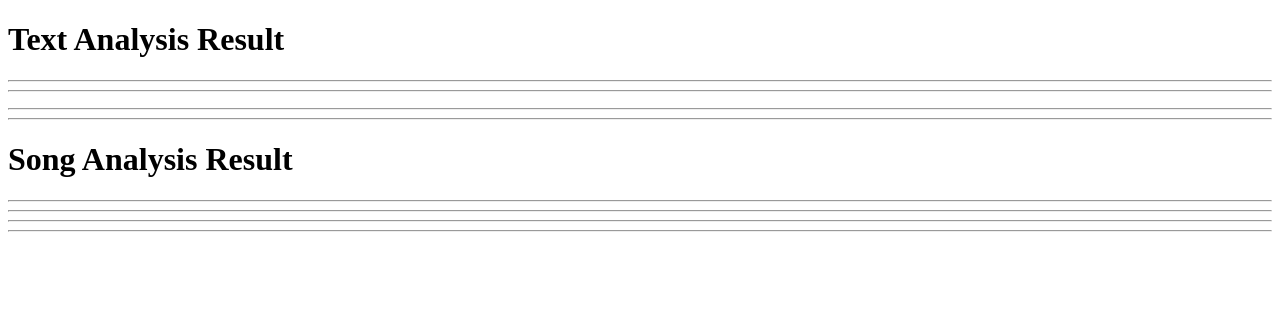
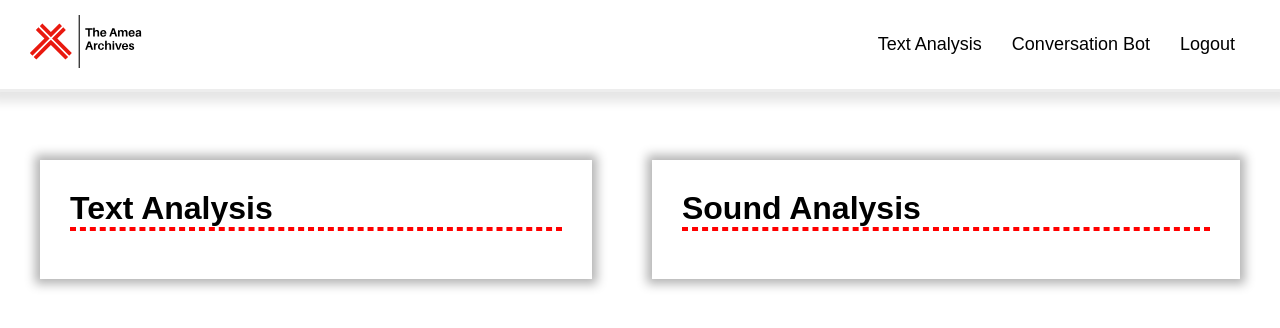
Before and after one commit to TheAmeaArchives/Great_Sage, a Django app: page /result/ in a window 1280 px wide. Shown: the top 328 px of the page. Run offline with Django 5.2, Linux system fonts and the light colour scheme.

Commit message:
Full app completed

```diff
--- a/GreatSage/GreatSage/settings.py
+++ b/GreatSage/GreatSage/settings.py
@@ -119,7 +119,7 @@ USE_TZ = True
 # https://docs.djangoproject.com/en/5.1/howto/static-files/
 
 STATIC_URL = 'static/'
-
+STATICFILES_DIRS = [BASE_DIR / 'static']
 MEDIA_URL = '/media/'
 MEDIA_ROOT = os.path.join(BASE_DIR, 'media')
 
--- a/GreatSage/personality_analysis/static/personality_analysis/css/result.css
+++ b/GreatSage/personality_analysis/static/personality_analysis/css/result.css
@@ -0,0 +1,30 @@
+.container{
+    display: flex;
+    flex-direction: row;
+    margin-top: 20vh;
+    margin-left: 5vh;
+    margin-right: 5vh;
+    margin-bottom: 100px;
+    justify-content: center;
+    align-content: center;
+}
+
+.text{
+    box-shadow: 0px 0px 10px 5px rgba(0, 0, 0, 0.3);
+    flex-grow: 1;
+    padding: 30px;
+}
+
+.sound{
+    box-shadow: 0px 0px 10px 5px rgba(0, 0, 0, 0.3);
+    flex-grow: 1;
+    margin-left: 5%;
+    padding: 30px;
+}
+
+hr{
+    color: red;
+    border-width: 2px;
+    border-color: red;
+    border-style: dashed
+}
--- a/GreatSage/personality_analysis/templates/result.html
+++ b/GreatSage/personality_analysis/templates/result.html
@@ -3,22 +3,34 @@
 <html lang="en">
 <head>
     <meta charset="UTF-8">
-    <title>Analysis Result</title>
+    <meta name="viewport" content="width=device-width, initial-scale=1.0">
+    <title>Document</title>
+    <link rel="stylesheet" href="{% static 'personality_analysis/css/result.css'%}">
+    <link rel="stylesheet" href="{% static 'personality_analysis/css/nav.css'%}">
 </head>
 <body>
-    <h1>Text Analysis Result</h1>
+    <nav class="navbar">
+        <div class="nlogo"><img src="{% static 'personality_analysis/images/logo (1).svg' %}" alt="logo"></div>
+        <ul class="nav-links">
+            <li><a href="{% url 'text'%}">Text Analysis</a></li>
+            <li><a href="{% url 'conversation'%}">Conversation Bot</a></li>
+            <li><a  href="{% url 'logouts'%}"> <div class="red-bot">Logout</div></a>
+        </ul>
+    </nav>
+    <div class="container">
+        <div class="text">
+            <h1>Text Analysis</h1>
+            <hr>
+            <br>
+            <p>{{ answer|safe }}</p>
+        </div>
+        <div class="sound">
+            <h1>Sound Analysis</h1>
+            <hr>
+            <br>
+            {{ song|safe }}
 
-    <hr>
-    <hr>
-    <p>{{ answer }}</p>
-<hr>
-<hr>
-<h1>Song Analysis Result </h1>
-<hr>
-<hr>
-{{ song }}
-<hr>
-<hr>
-
+        </div>
+    </div>
 </body>
 </html>
```
